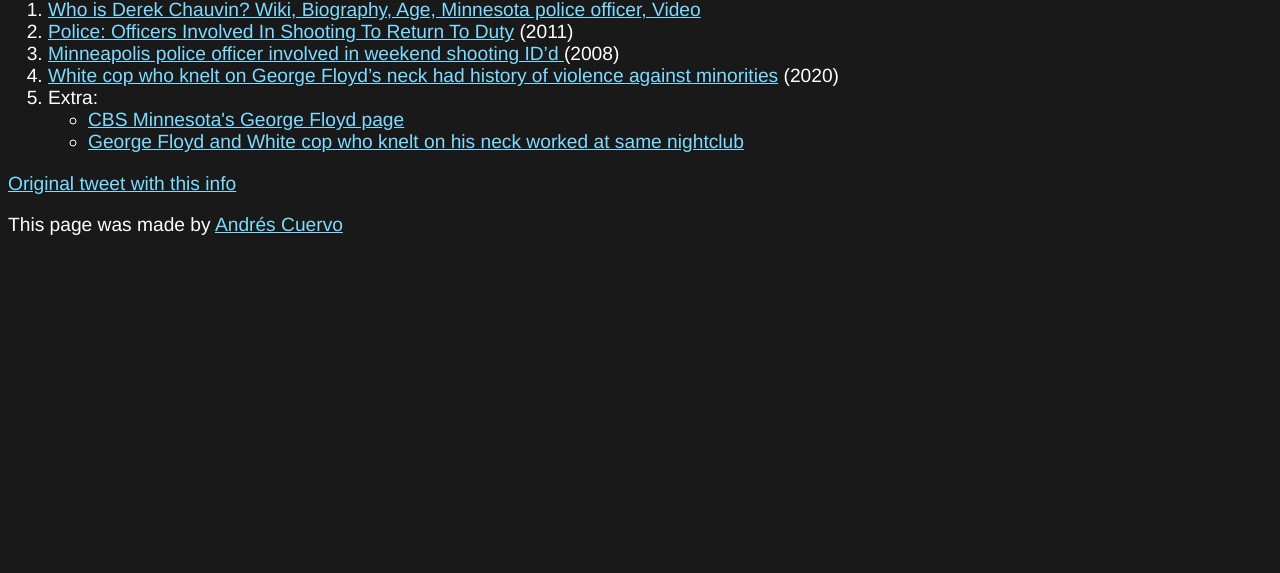
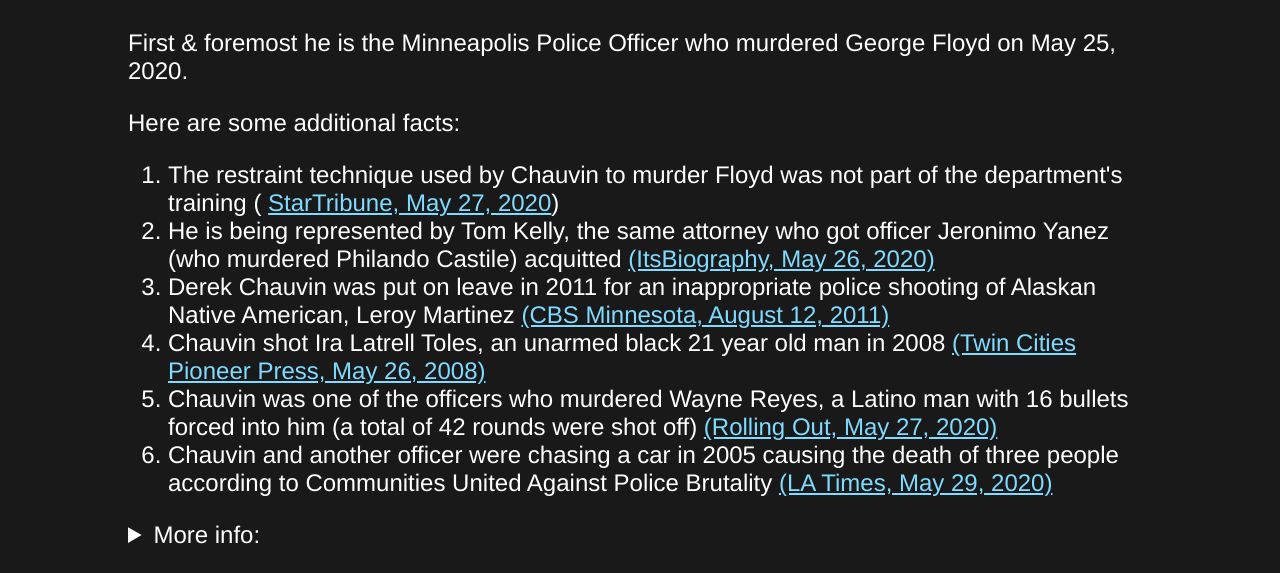
Before and after one commit to cwervo/who-is-derek-chauvin, a plain HTML site: page index.html in a window 1280 px wide. Shown: the part 120-693 px from the top of the page. Drawn offline with Linux system fonts and the light colour scheme.

Commit message:
Annotate sources, clean up CSS

```diff
--- a/index.html
+++ b/index.html
@@ -11,25 +11,68 @@
         <h1>
             Who Is Derek M Chauvin?
         </h1>
-        <ol>
-            <li><a href="https://www.itsbiography.com/derek-chauvin/">Who is Derek Chauvin? Wiki, Biography, Age, Minnesota police officer, Video</a></li>
-            <li><a href="https://minnesota.cbslocal.com/2011/08/12/police-officers-involved-in-mpls-shooting-to-return-to-duty/">Police: Officers Involved In Shooting To Return To Duty</a> (2011)</li>
-            <li><a href="https://www.twincities.com/2008/05/26/minneapolis-police-officer-involved-in-weekend-shooting-idd/">Minneapolis police officer involved in weekend shooting ID’d
-                </a>(2008)</li>
-                <li><a href="https://rollingout.com/2020/05/27/white-cop-who-knelt-on-george-floyds-neck-had-a-history-of-violence/">White cop who knelt on George Floyd’s neck had history of violence against minorities</a> (2020)</li>
-                <li>Extra:<ul>
-                        <li><a href="https://minnesota.cbslocal.com/tag/derek-chauvin/">CBS Minnesota&#39;s George Floyd page</a></li>
-                        <li><a href="https://rollingout.com/2020/05/29/george-floyd-and-white-cop-who-knelt-on-his-neck-worked-at-same-nightclub/">George Floyd and White cop who knelt on his neck worked at same nightclub</a></li>
-                    </ul>
-                </li>
-        </ol>
 
         <p>
-            <a href="https://twitter.com/eridescent__/status/1266013547156377602">Original tweet with this info</a>
+            First &amp; foremost he is the Minneapolis Police Officer who murdered George Floyd on May 25, 2020.
         </p>
 
-        <p>
-            This page was made by <a href="https://twitter.com/cwervo">Andr&eacute;s Cuervo</a>
-        </p>
+            Here are some additional facts:
+            <ol>
+                <li>The restraint technique used by Chauvin to murder Floyd was not part of the department's training (
+                    <a href="https://www.startribune.com/minneapolis-police-marchers-clash-over-death-of-george-floyd-in-custody/570763352/
+">StarTribune, May 27, 2020</a>)</li>
+                <li>He is being represented by Tom Kelly, the same attorney who got officer Jeronimo Yanez (who murdered Philando Castile) acquitted <a href="https://www.itsbiography.com/derek-chauvin/">(ItsBiography, May 26, 2020)</a>
+                </li>
+                <li> Derek Chauvin was put on leave in 2011 for an inappropriate police shooting of Alaskan Native American, Leroy Martinez <a href="https://minnesota.cbslocal.com/2011/08/12/police-officers-involved-in-mpls-shooting-to-return-to-duty/">(CBS Minnesota, August 12, 2011)</a>
+                </li>
+                <li>
+                    Chauvin shot Ira Latrell Toles, an unarmed black 21 year old man in 2008 <a href="https://www.twincities.com/2008/05/26/minneapolis-police-officer-involved-in-weekend-shooting-idd/">
+                    (Twin Cities Pioneer Press, May 26, 2008)
+                    </a>
+                </li>
+                <li>
+                    Chauvin was one of the officers who murdered Wayne Reyes, a Latino man with 16 bullets forced into him (a total of 42 rounds were shot off)
+
+                    <a href="https://rollingout.com/2020/05/27/white-cop-who-knelt-on-george-floyds-neck-had-a-history-of-violence/">
+                    (Rolling Out, May 27, 2020)
+                    </a>
+                </li>
+
+                <li> Chauvin and another officer were chasing a car in 2005 causing the death of three people according to Communities United Against Police Brutality
+                    <a href="https://www.latimes.com/world-nation/story/2020-05-29/chauvin-shootings-complaints-minneapolis-floyd"> (LA Times, May 29, 2020)</a>
+                </li>
+            </ol>
+
+        <details>
+            <summary>More info:</summary>
+            <p>This page was made on Saturday, May 30th 2020. There has been <a href="https://twitter.com/eridescent__/status/1266013547156377602">a flyer passed around social media</a> containing some of the links above &amp; it was annoying me that the information was trapped in a grainy JPEG being passed around the internet, so I collected the links &amp; add some more relevant info on this page.
+            </p>
+
+            <p>
+                This page was made by <a href="https://twitter.com/cwervo">Andr&eacute;s Cuervo</a>
+            </p>
+        </details>
+
+        <h2>More links:</h2>
+
+        <ul>
+            <li><a href="https://www.insider.com/derek-chauvin-police-history-shootings-violence-george-floyd-2020-5">The police officer who knelt on George Floyd's neck has been involved in shootings and was the subject of 10 complaints</a></li>
+            <li><a href="https://minnesota.cbslocal.com/tag/derek-chauvin/">CBS Minnesota&#39;s George Floyd page</a></li>
+            <li><a href="https://rollingout.com/2020/05/29/george-floyd-and-white-cop-who-knelt-on-his-neck-worked-at-same-nightclub/">George Floyd and White cop who knelt on his neck worked at same nightclub</a></li>
+        </ul>
     </body>
 </html>
+
+
+
+
+
+
+
+
+
+There are 12 Police brutality complaints against Chauvin in the Minneapolis Office of Police Conduct complaint database. They are all listed as "closed",
+
+"non-public", and "no discipline".
+
+Confirmed by police spokesman John Elder
--- a/style.css
+++ b/style.css
@@ -3,12 +3,12 @@
 html {
   background-color: rgba(0, 0, 0, 0.9);
   color: white;
-  font-size: 1.2rem;
+  font-size: 1rem;
 }
 
 body {
   font-family: helvetica, arial, sans-serif;
-  max-width: 80%;
+  margin: 2% 10%;
 }
 
 h1 {
@@ -23,3 +23,9 @@ a, a:hover {
 a:visited {
     color: #B10DC9;
 }
+
+@media (min-width: 800px) {
+    html {
+        font-size: 1.5rem;
+    }
+}
```
